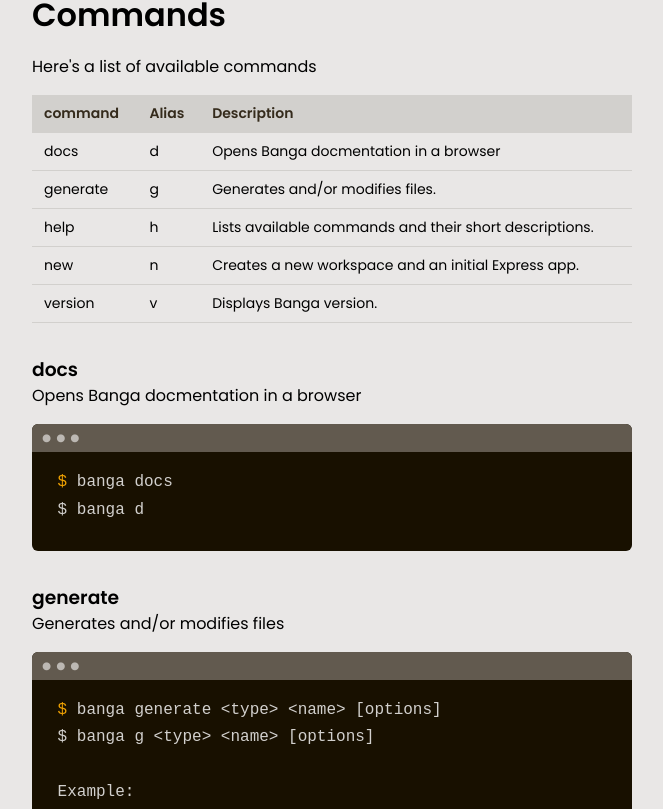
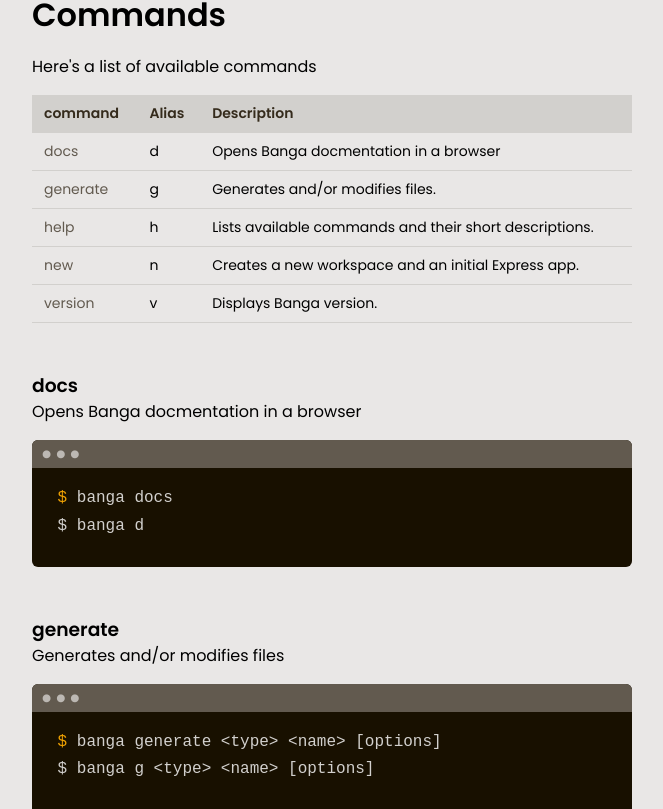
Before and after one commit to bangajs/documentation, an Angular app: page / in a window 1280 px wide. Shown: the part 2170-2979 px from the top of the page, without its empty margins (144-807 px from the left). Built offline with nearby package versions, Linux system fonts and the light colour scheme.

Commit message:
feat: link comands in list  to command subsections

```diff
--- a/src/app/app.component.html
+++ b/src/app/app.component.html
@@ -80,7 +80,7 @@
         <br>
 
         <p>
-          To confirm successful installation run the command below to check your installed version verion.
+          To confirm successful installation run the command below to check your installed version.
         </p>
         <app-terminal>
           $ banga version <br><br>
@@ -122,7 +122,9 @@
     <!-- Commands  -->
     <section id="commands">
       <h2 class="sect-title">Commands</h2>
+
       <div>
+
         <p>
           Here's a list of available commands
         </p>
@@ -135,33 +137,35 @@
           </thead>
           <tbody>
             <tr>
-              <td>docs</td>
+              <td><a href="#banga-docs">docs</a></td>
               <td>d</td>
               <td>Opens Banga docmentation in a browser</td>
             </tr>
             <tr>
-              <td>generate</td>
+              <td><a href="#banga-generate">generate</a></td>
               <td>g</td>
               <td>Generates and/or modifies files.</td>
             </tr>
             <tr>
-              <td>help</td>
+              <td><a href="#banga-help">help</a></td>
               <td>h</td>
               <td>Lists available commands and their short descriptions.</td>
             </tr>
             <tr>
-              <td>new</td>
+              <td><a href="#banga-new">new</a></td>
               <td>n</td>
               <td>Creates a new workspace and an initial Express app.</td>
             </tr>
             <tr>
-              <td>version</td>
+              <td><a href="#banga-version">version</a></td>
               <td>v</td>
               <td>Displays Banga version. </td>
             </tr>
           </tbody>
         </table>
 
+        <!-- docs -->
+        <div class="sub-section" id="banga-docs">
           <h3>docs</h3>
           <p>Opens Banga docmentation in a browser</p>
 
@@ -169,7 +173,10 @@
             $ banga docs <br>
             $ banga d
           </app-terminal>
+        </div>
 
+        <!-- generate  -->
+        <div class="sub-section" id="banga-generate">
           <h3>generate</h3>
           <p>Generates and/or modifies files</p>
 
@@ -245,7 +252,10 @@
               </tr>
             </tbody>
           </table>
+        </div>
 
+        <!-- help  -->
+        <div class="sub-section" id="banga-help">
           <h3>help</h3>
           <p>Lists available commands and their short descriptions.</p>
 
@@ -253,8 +263,10 @@
             $ banga help <br>
             $ banga h
           </app-terminal>
+        </div>
 
-
+        <!-- new  -->
+        <div class="sub-section" id="banga-new">
           <h3>new</h3>
           <p>Creates a new workspace and an initial Express app.</p>
 
@@ -291,8 +303,10 @@
               </tr>
             </tbody>
           </table>
+        </div>
 
-
+        <!-- version -->
+        <div class="sub-section" id="banga-version">
           <h3>version</h3>
           <p>Displays Banga version..</p>
 
@@ -300,6 +314,7 @@
             $ banga version <br>
             $ banga v
           </app-terminal>
+        </div>
 
       </div>
     </section>
@@ -314,11 +329,11 @@
       <li><a href="#help">Help</a></li>
       <li><a href="#commands">Commands</a>
         <ul class="nest-list-1">
-          <li><a href="#banga-docs">docs</a>
-          <li><a href="#banga-generate">generate</a>
-          <li><a href="#banga-help">help</a>
-          <li><a href="#banga-new">new</a>
-          <li><a href="#banga-version">version</a>
+          <li><a href="#banga-docs">docs</a></li>
+          <li><a href="#banga-generate">generate</a></li>
+          <li><a href="#banga-help">help</a></li>
+          <li><a href="#banga-new">new</a></li>
+          <li><a href="#banga-version">version</a></li>
         </ul>
       </li>
     </ul>
@@ -329,7 +344,9 @@
 <!-- Footer -->
 <div class="container">
   <footer>
-    Made with 🍅 by <a href="http://ifedili.com" target="_blank" rel=""> Onyegbu Ifedili</a>
+    <div>Copyright © 2020 <a href="http://ifedili.com" target="_blank" rel=""> Onyegbu Ifedili</a></div>
+
+    <div>Made with 🍅 in Enugu, Nigeria</div>
   </footer>
 </div>
 
--- a/src/app/app.component.scss
+++ b/src/app/app.component.scss
@@ -27,12 +27,12 @@
     width: 100%;
   }
 
-  p{
+  p {
     font-size: 1.125rem;
     line-height: 1.7;
   }
 
-  a{
+  a {
     color: #e9e7e6;
     text-decoration: underline;
   }
@@ -79,6 +79,10 @@
   max-width: 600px;
 }
 
+.sub-section {
+  padding-top: 1rem;
+}
+
 aside {
   position: sticky;
   top: 1rem;
@@ -94,7 +98,7 @@
     line-height: 1.5;
   }
 
-  .nest-list-1{
+  .nest-list-1 {
     margin-left: 0.5rem;
   }
 
--- a/src/app/shared/terminal/terminal.component.html
+++ b/src/app/shared/terminal/terminal.component.html
@@ -6,6 +6,8 @@
                <path
                     d="M7 6V3a1 1 0 0 1 1-1h12a1 1 0 0 1 1 1v14a1 1 0 0 1-1 1h-3v3c0 .552-.45 1-1.007 1H4.007A1.001 1.001 0 0 1 3 21l.003-14c0-.552.45-1 1.007-1H7zM5.003 8L5 20h10V8H5.003zM9 6h8v10h2V4H9v2z" />
           </svg>
+
+
      </span>
      <pre>
 <ng-content></ng-content>
--- a/src/styles.scss
+++ b/src/styles.scss
@@ -12,11 +12,18 @@
 footer {
   margin: 8px 0 12px;
   display: flex;
+  flex-wrap: wrap;
   align-items: center;
+  justify-content: space-between;
   width: 100%;
   line-height: 20px;
+  font-size: 0.875rem;
   border-top: 1px solid #bcb8b3;
   padding: 2rem 0;
+
+  div{
+    margin: 0.5rem 0
+  }
 
   a {
     color: #114904;
```
Lines whose indentation alone changed are shown as unchanged.
